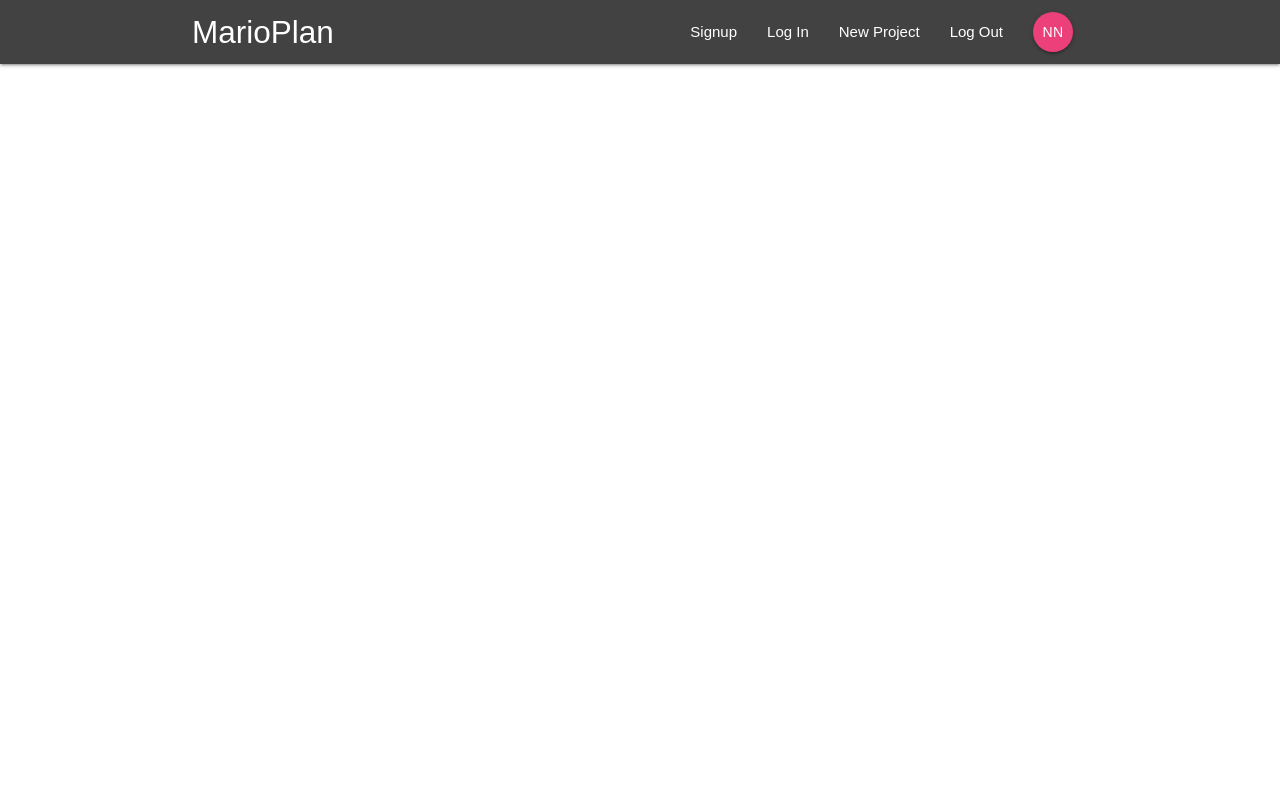
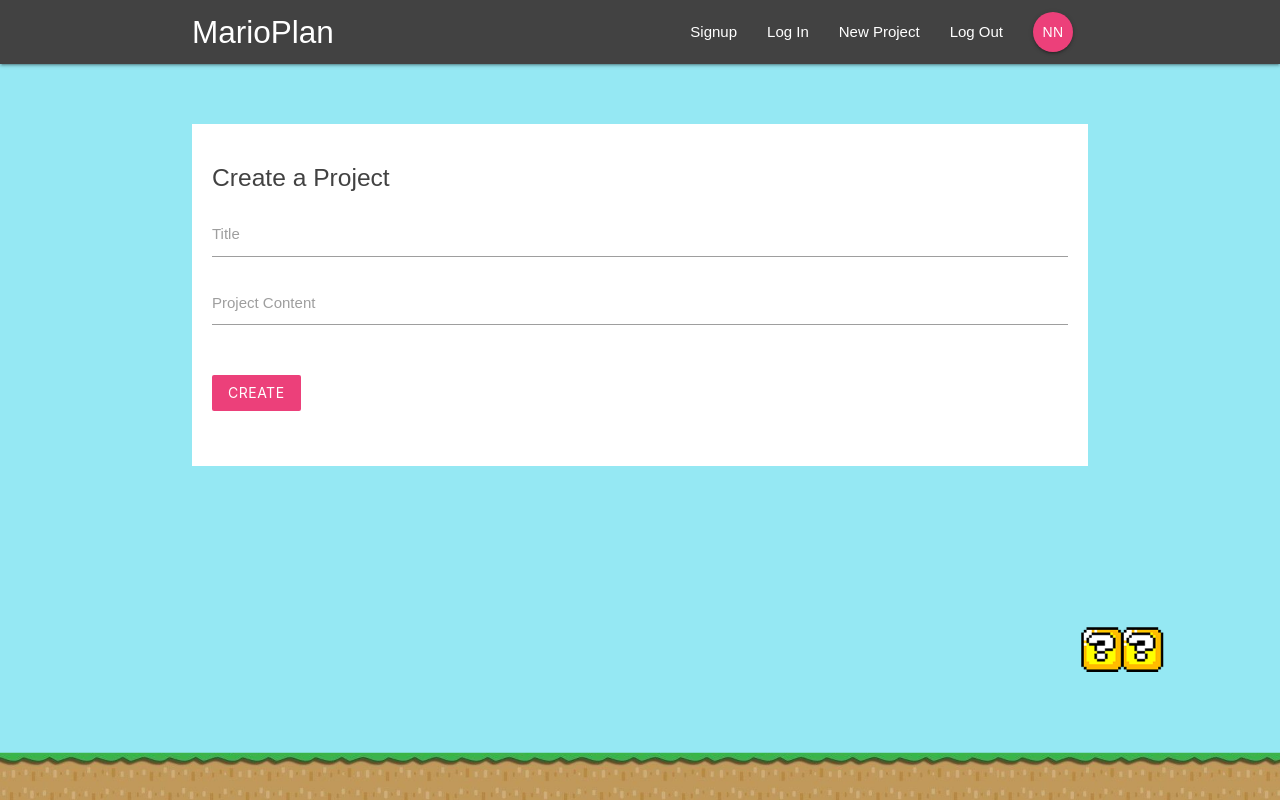
Before and after one commit to jIrwinCline/marioplan, a React app: page /create in a window 1280 px wide. Built offline with nearby package versions, Linux system fonts and the light colour scheme.

Commit message:
finished components and styling

```diff
--- a/src/App.jsx
+++ b/src/App.jsx
@@ -5,6 +5,9 @@
 import Dashboard from './components/dashboard/Dashboard'
 import ProjectDetails from './components/projects/ProjectDetails'
 import SignIn from './components/auth/SignIn'
+import SignUp from './components/auth/SignUp'
+import CreateProject from './components/projects/CreateProject'
+
 class App extends Component {
   render() {
     return(
@@ -15,6 +18,8 @@
             <Route exact path='/' component={Dashboard} />
             <Route path='/project/:id' component={ProjectDetails} />
             <Route path='/signin' component={SignIn} />
+            <Route path='/signup' component={SignUp} />
+            <Route path='/create' component={CreateProject} />
           </Switch>
         </div>
       </BrowserRouter>
--- a/src/components/auth/SignIn.jsx
+++ b/src/components/auth/SignIn.jsx
@@ -2,13 +2,17 @@
 
 class SignIn extends Component {
     state = {
-
+        email: '',
+        password: ''
     }
     handleChange = (e) => {
-        console.log(e)
+        this.setState({
+            [e.target.id]: e.target.value
+        })
     }
     handleSubmit = (e) => {
-    console.log(e)
+        e.preventDefault();
+        console.log(this.state);
     }
     render() {
         return (
--- a/src/components/auth/SignUp.jsx
+++ b/src/components/auth/SignUp.jsx
@@ -0,0 +1,50 @@
+import React, { Component } from 'react'
+
+class SignUp extends Component {
+    state = {
+        email: '',
+        password: '',
+        firstName: '',
+        lastName: '',
+    }
+    handleChange = (e) => {
+        this.setState({
+            [e.target.id]: e.target.value
+        })
+    }
+    handleSubmit = (e) => {
+        e.preventDefault();
+        console.log(this.state);
+    }
+    render() {
+        return (
+            <div className="container">
+                <form onSubmit={this.handleSubmit} className="white">
+                    <h5 className="grey-text text-darken-3">Sign up</h5>
+                    <div className="input-field">
+                        <label htmlFor="email">Email</label>
+                        <input type="email" id="email" onChange={this.handleChange}/>
+                    </div>
+                    <div className="input-field">
+                        <label htmlFor="password">Password</label>
+                        <input type="password" id="password" onChange={this.handleChange}/>
+                    </div>
+                    <div className="input-field">
+                        <label htmlFor="firstName">First Name</label>
+                        <input type="text" id="firstName" onChange={this.handleChange}/>
+                    </div>
+                    <div className="input-field">
+                        <label htmlFor="lastName">Last Name</label>
+                        <input type="text" id="lastName" onChange={this.handleChange}/>
+                    </div>
+                    <div className="input-field">
+                        <button className="btn pink lighten-1 z-depth-0">Login</button>
+                    </div>
+                </form>
+
+            </div>
+        )
+    }
+}
+
+export default SignUp
--- a/src/components/layouts/SignedInLinks.jsx
+++ b/src/components/layouts/SignedInLinks.jsx
@@ -4,7 +4,7 @@
 const SignedInLinks = () => {
     return (
         <ul className="right">
-            <li><NavLink to='/'>New Project</NavLink></li>
+            <li><NavLink to='/create'>New Project</NavLink></li>
             <li><NavLink to='/'>Log Out</NavLink></li>
             <li><NavLink to='/' className='btn btn-floating pink lighten-1'>NN</NavLink></li>
         </ul>
--- a/src/components/layouts/SignedOutLinks.jsx
+++ b/src/components/layouts/SignedOutLinks.jsx
@@ -4,8 +4,8 @@
 const SignedOutLinks = () => {
     return (
         <ul className="right">
-            <li><NavLink to='/'>Signup</NavLink></li>
-            <li><NavLink to='/'>Log In</NavLink></li>
+            <li><NavLink to='/signup'>Signup</NavLink></li>
+            <li><NavLink to='/signin'>Log In</NavLink></li>
 
         </ul>
     )
--- a/src/components/projects/CreateProject.jsx
+++ b/src/components/projects/CreateProject.jsx
@@ -0,0 +1,40 @@
+import React, { Component } from 'react'
+
+class CreateProject extends Component {
+    state = {
+        title: '',
+        content: ''
+    }
+    handleChange = (e) => {
+        this.setState({
+            [e.target.id]: e.target.value
+        })
+    }
+    handleSubmit = (e) => {
+        e.preventDefault();
+        console.log(this.state);
+    }
+    render() {
+        return (
+            <div className="container">
+                <form onSubmit={this.handleSubmit} className="white">
+                    <h5 className="grey-text text-darken-3">Create a Project</h5>
+                    <div className="input-field">
+                        <label htmlFor="title">Title</label>
+                        <input type="text" id="title" onChange={this.handleChange}/>
+                    </div>
+                    <div className="input-field">
+                        <label htmlFor="content">Project Content</label>
+                        <textarea id="content"  className="materialize-textarea" onChange={this.handleChange}></textarea>
+                    </div>
+                    <div className="input-field">
+                        <button className="btn pink lighten-1 z-depth-0">Create</button>
+                    </div>
+                </form>
+
+            </div>
+        )
+    }
+}
+
+export default CreateProject
--- a/src/index.html
+++ b/src/index.html
@@ -9,5 +9,6 @@
   </head>
   <body>
     <div id="root"></div>
+    <script src="https://cdnjs.cloudflare.com/ajax/libs/materialize/1.0.0/js/materialize.min.js"></script>
   </body>
 </html>
--- a/src/style.scss
+++ b/src/style.scss
@@ -12,8 +12,41 @@
 // .left {
 //     text-align: left;
 // }
+html {
+  min-height:100%;
+}
+
 body {
   margin: 0;
   padding: 0;
   font-family: sans-serif;
+  background: url(../public/img/mario-bg.png) no-repeat;
+   min-height:100%;
+  background-size: 100%;
+  background-position: bottom;
+  background-color: #95e8f3;
 }
+
+form{
+  padding: 20px;
+  margin-top: 60px;
+
+}
+form button, form h5{
+  margin: 20px 0;
+}
+
+input[type=text]:not(.browser-default):focus:not([readonly]),
+input[type=email]:not(.browser-default):focus:not([readonly]),
+input[type=password]:not(.browser-default):focus:not([readonly]),
+textarea.materialize-textarea:focus:not([readonly]){
+  border-color: #ec407a;
+  box-shadow: none;
+}
+
+input[type=text]:not(.browser-default):focus:not([readonly]) + label,
+textarea.materialize-textarea:focus:not([readonly]) + label,
+input[type=email]:not(.browser-default):focus:not([readonly]) + label,
+input[type=password]:not(.browser-default):focus:not([readonly]) + label{
+  color: #ec407a !important;
+}
```
Also changed, not shown: public/img/mario-bg.png (added), src/assetts/React-icon.png (renamed from src/assets/React-icon.png).
